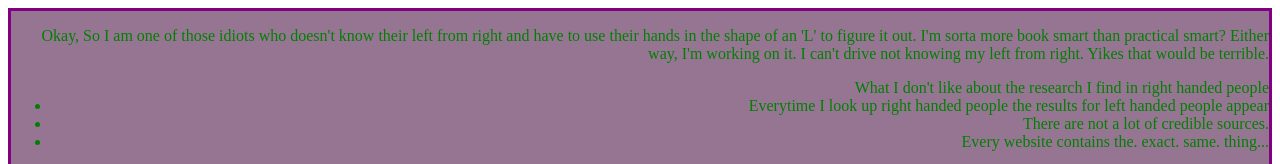
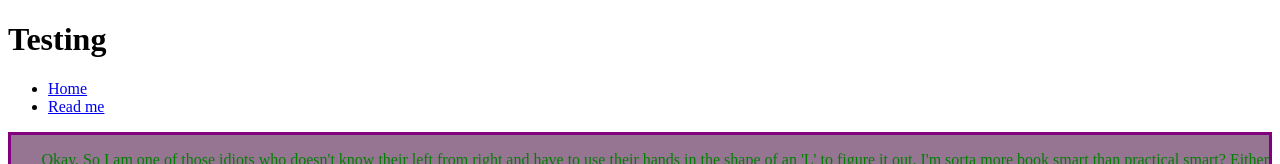
Before and after one commit to pinkslandian/class-examples, a plain HTML site: page website/classwebsite.html in a window 1280 px wide. Shown: the top 164 px of the page. Drawn offline with Linux system fonts and the light colour scheme.

Commit message:
added a navbar

```diff
--- a/website/classwebsite.html
+++ b/website/classwebsite.html
@@ -1,10 +1,25 @@
 <!DOCTYPE html>
 <head>
+
     <link rel="stylesheet" type="text/css" href="classwebsite.css"
     <link href="https://fonts.googleapis.com/css?family=Indie+Flower" rel="stylesheet">
 
 
 </head>
+<div class="navbar">
+    <h1> Testing </h1>
+    <ul>
+        <li> <a href="index.html"> Home </a> </li>
+        <li> <a href="Readme.md"> Read me </a> </li>
+
+
+    </ul>
+
+
+
+
+
+</div>
 <body>
     <div class="divc">
         <p> Okay, So I am one of those idiots who doesn't know their left from right and have to use their
```
